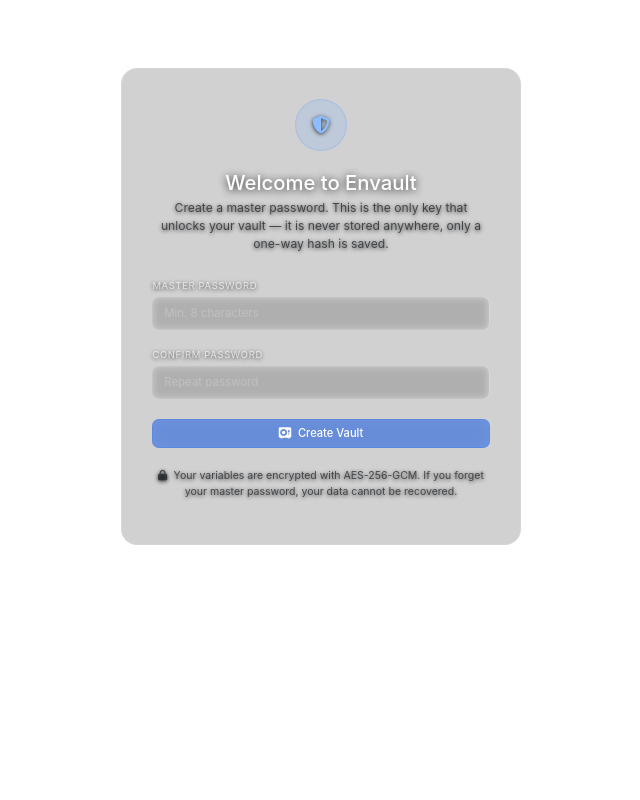
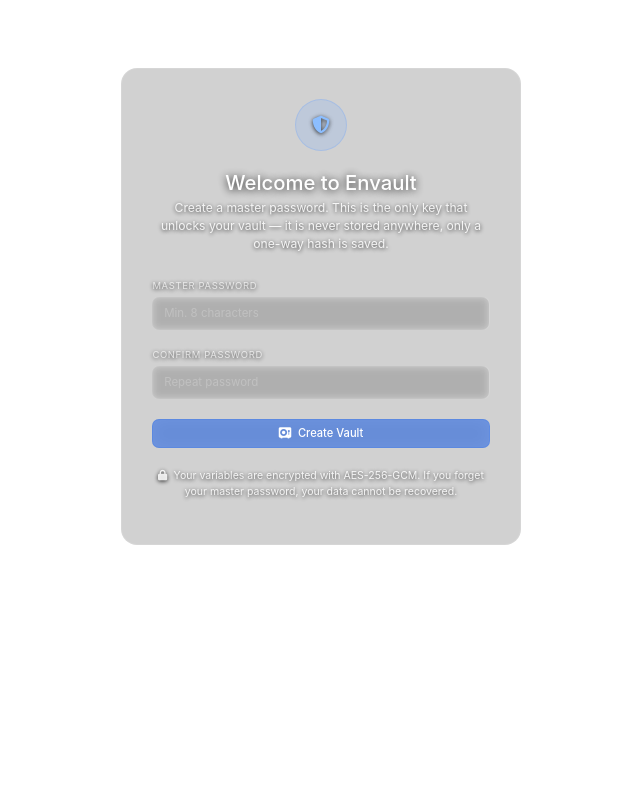
Before and after one commit to Anuvrat14/envault, a Flask app: page /setup in a window 1280 px wide. Shown: the whole page, without its empty margins (319-959 px from the left). Run offline with Flask 3, Linux system fonts and the light colour scheme.

Commit message:
Override Bootstrap text-muted, force all grey text to near-white

```diff
--- a/static/css/style.css
+++ b/static/css/style.css
@@ -11,7 +11,7 @@
     --border:       rgba(255, 255, 255, 0.06);
     --border-md:    rgba(255, 255, 255, 0.10);
     --text:         rgba(255, 255, 255, 1.00);
-    --muted:        rgba(255, 255, 255, 0.85);
+    --muted:        rgba(255, 255, 255, 0.90);
     --primary:      rgba(140, 190, 255, 1.00);
     --primary-glow: rgba(100, 160, 255, 0.18);
     --danger:       rgba(231, 76, 60, 0.85);
@@ -449,6 +449,27 @@ code {
     border-radius: 9px;
 }
 
+/* ── Bootstrap overrides — force all muted/secondary text bright ── */
+.text-muted,
+.text-secondary,
+small.text-muted,
+p.text-muted,
+span.text-muted,
+label.text-muted,
+div.text-muted {
+    color: rgba(255, 255, 255, 0.88) !important;
+    text-shadow: 0 1px 4px rgba(0, 0, 0, 0.8);
+}
+
+.var-count {
+    color: rgba(255, 255, 255, 0.90) !important;
+}
+
+.project-name,
+.project-desc {
+    color: rgba(255, 255, 255, 0.95) !important;
+}
+
 /* ── Scrollbar ──────────────────────────────────────────── */
 ::-webkit-scrollbar       { width: 5px; }
 ::-webkit-scrollbar-track { background: transparent; }
```
